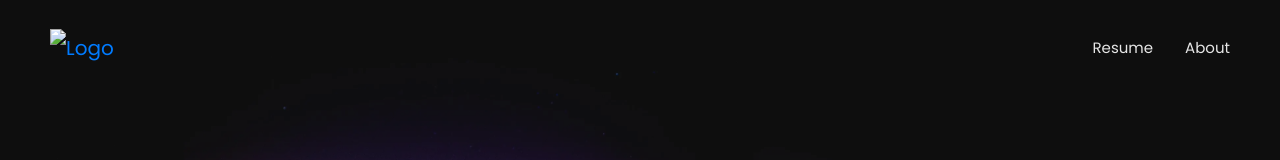
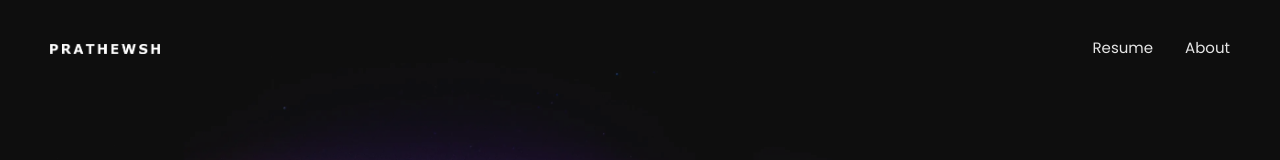
Before and after one commit to Prathewsh/Portfolio, a plain HTML site: page index.html in a window 1280 px wide. Shown: the top 160 px of the page. Drawn offline with Linux system fonts and the light colour scheme; files that its build step writes are made by us from their sources; files whose address does not match are found by name.

Commit message:
fixed logo extension

```diff
--- a/index.html
+++ b/index.html
@@ -38,7 +38,7 @@
   <!-- Navbar-->
   <nav class="navbar-expand-md navbar fixed-top" id="navbar"><a class="navbar-brand" data-scroll="" href="#home-area">
       <!-- Navbar Logo-->
-      <img class="img-fluid" src="img/logo.png" alt="Logo"></a>
+      <img class="img-fluid" src="img/logo.webp" alt="Logo"></a>
     <span class="navbar-menu ml-auto" data-toggle="collapse" data-target="#navbarSupportedContent" aria-controls="navbarSupportedContent" aria-expanded="false" aria-label="Toggle navigation" role="button"><span class="btn-line"></span></span>
     <div class="collapse navbar-collapse order-1 order-lg-0" id="navbarSupportedContent">
       <!-- Navbar menu-->
```
